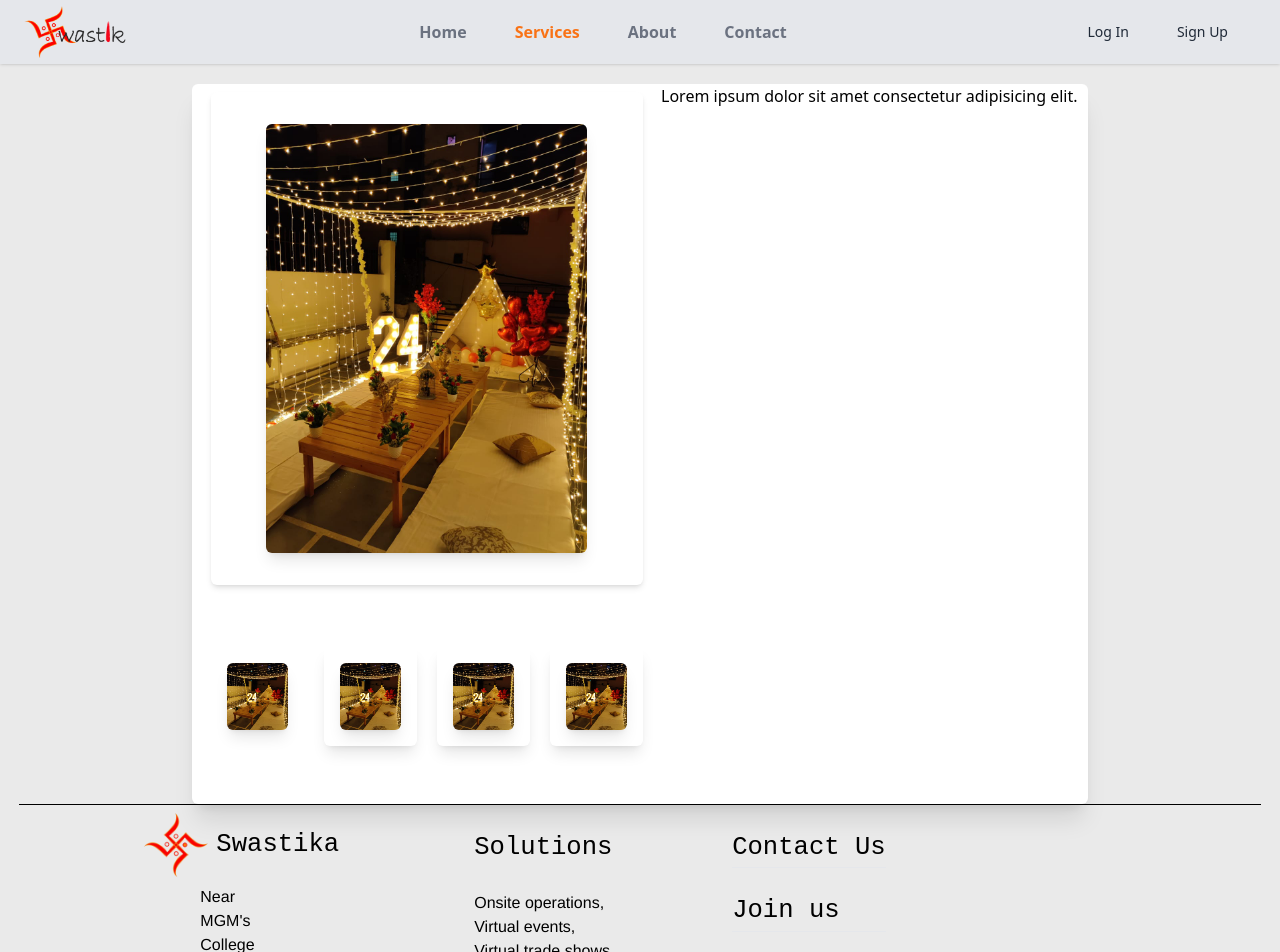
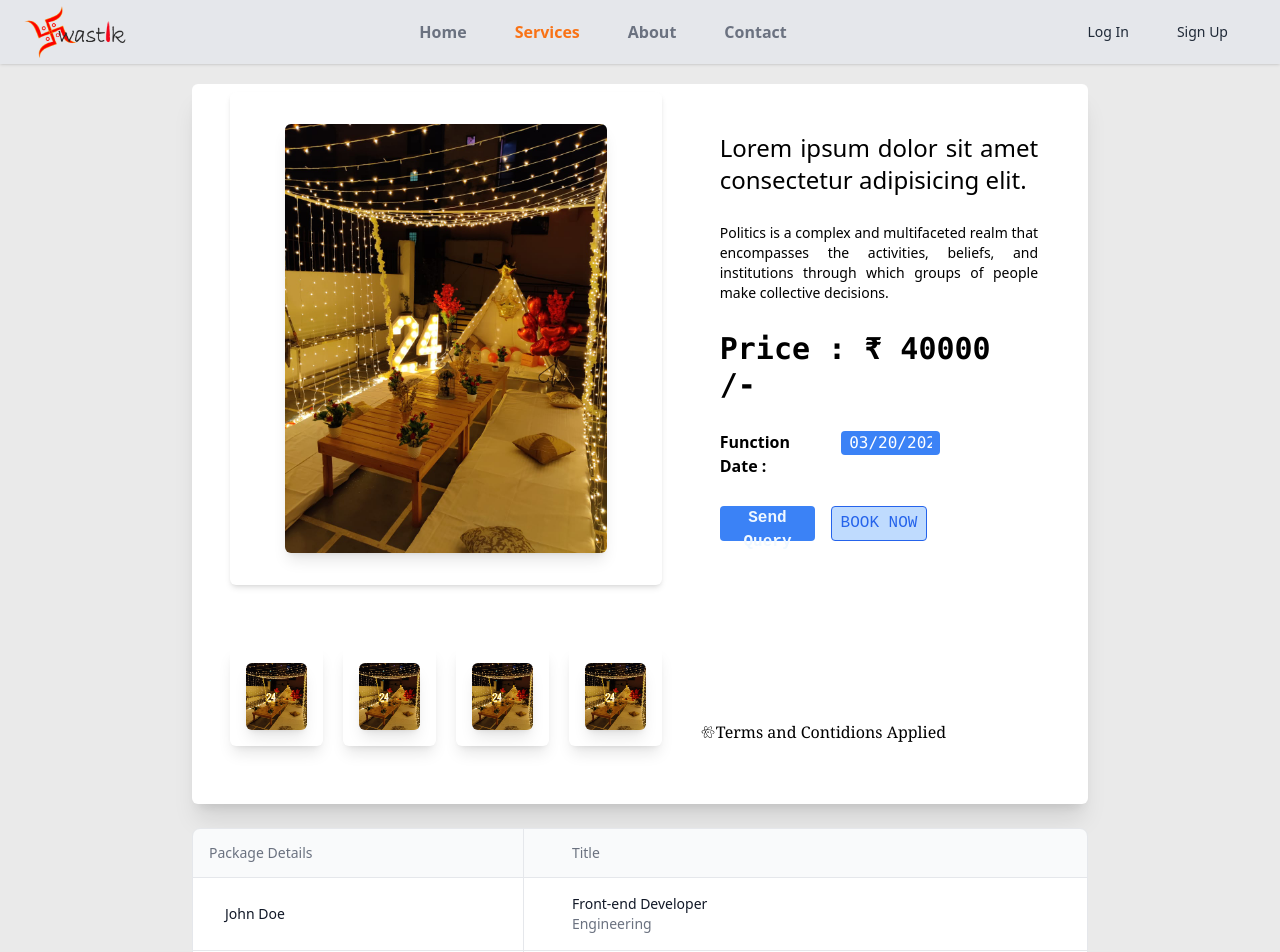
Before and after one commit to Mahi-Rathod/Swastik-The-Event-Management-System, a React (Vite) app in the folder FrontEnd/Swastik-The-Event-Management-System/: page /services/book-package in a window 1280 px wide. Shown: the top 952 px of the page. Built offline with nearby package versions, Linux system fonts and the light colour scheme; no server answers; a web font is replaced by a local one.

Commit message:
Designed Booking Page

```diff
--- a/FrontEnd/Swastik-The-Event-Management-System/package.json
+++ b/FrontEnd/Swastik-The-Event-Management-System/package.json
@@ -20,6 +20,7 @@
     "multer": "^1.4.5-lts.1",
     "react": "^18.2.0",
     "react-cookie": "^7.1.4",
+    "react-datepicker": "^6.9.0",
     "react-dom": "^18.2.0",
     "react-icons": "^5.0.1",
     "react-redux": "^9.1.0",
--- a/FrontEnd/Swastik-The-Event-Management-System/src/components/BookPackages/BookPackage.jsx
+++ b/FrontEnd/Swastik-The-Event-Management-System/src/components/BookPackages/BookPackage.jsx
@@ -1,6 +1,24 @@
 import React, { useState } from 'react';
 import img1 from "../../assets/birthday/birthday_1.jpeg"
+import DatePicker from "react-datepicker";
+import "react-datepicker/dist/react-datepicker.css";
+import { DiAtom } from "react-icons/di";
+
+const people = [
+    {
+      name: 'John Doe',
+      title: 'Front-end Developer',
+      department: 'Engineering'
+    },
+    {
+      name: 'Jane Doe',
+      title: 'Back-end Developer',
+      department: 'Engineering',
+    }
+  ]
+
 function Book() {
+    const [startDate, setStartDate] = useState(new Date());
     const [details, setDetails] = useState([
         {
             Locations: "Delhi",
@@ -30,7 +48,7 @@ function Book() {
                     </div>
 
                     <div className="h-[30%] w-[100%] gap-5 flex flex-row items-center">
-                        <div className='w-[50%] h-[50%] p-4 rounded-md'>
+                        <div className='w-[50%] h-[50%] shadow-lg p-4 rounded-md'>
                             <img src={img1} alt="" className='w-[100%] h-[100%] shadow-lg  rounded-md' />
                         </div>
                         <div className='w-[50%] h-[50%] shadow-lg p-4 rounded-md'>
@@ -46,8 +64,79 @@ function Book() {
                     </div>
                 </div>
 
-                <div className="t">
-                    <h3> Lorem ipsum dolor sit amet consectetur adipisicing elit.</h3>
+                <div className="w-[40%] flex flex-col justify-between">
+                    <div className="p-5 w-[100%] h-[70%] flex flex-col justify-evenly">
+                        <h3 className='text-2xl font-sans text-black-600 text-justify'> Lorem ipsum dolor sit amet consectetur adipisicing elit.</h3>
+                        <p className='text-sm font-sans text-black-600 text-justify'> Politics is a complex and multifaceted realm that encompasses the activities, beliefs, and institutions through which groups of people make collective decisions.
+                        </p>
+                        <h3 className='text-3xl font-bold font-mono text-black-600'> Price : ₹ 40000 /- </h3>
+                        <div className='font-sans w-[100%] flex gap-4'>
+                            <p className='text-md font-semibold'>Function Date : </p>
+                            <DatePicker
+                                selected={startDate}
+                                onChange={(date) => setStartDate(date)}
+                                className='rounded font-mono w-[50%] px-2 bg-blue-500 text-white'
+                            />
+                        </div>
+                        <div className='flex justify-start gap-4 w-[100%]'>
+                            <button className='w-[30%] bg-blue-500'> Send Query</button>
+                            <button className='w-[30%] bg-blue-200 font-thin border-solid border-blue-600 border-[1px] text-blue-600'> BOOK NOW</button>
+                        </div>
+                    </div>
+
+                    <div className='h-[20%] flex items-center font-serif'>
+                        <DiAtom />
+                        <p>Terms and Contidions Applied</p>
+                    </div>
+
+                </div>
+            </div>
+
+            <div className="mt-6 flex flex-col w-[70%] m-auto">
+                <div className="-mx-4 -my-2 overflow-x-auto sm:-mx-6 lg:-mx-8">
+                    <div className="inline-block min-w-full py-2 align-middle md:px-6 lg:px-8">
+                        <div className="overflow-hidden border border-gray-200 md:rounded-lg">
+                            <table className="min-w-full divide-y divide-gray-200">
+                                <thead className="bg-gray-50">
+                                    <tr className="divide-x divide-gray-200">
+                                        <th
+                                            scope="col"
+                                            className="px-4 py-3.5 text-left text-sm font-normal text-gray-500"
+                                        >
+                                            <span>Package Details</span>
+                                        </th>
+                                        <th
+                                            scope="col"
+                                            className="px-12 py-3.5 text-left text-sm font-normal text-gray-500"
+                                        >
+                                            Title
+                                        </th>
+
+                                    </tr>
+                                </thead>
+                                <tbody className="divide-y divide-gray-200 bg-white">
+                                    {people.map((person) => (
+                                        <tr key={person.name} className="divide-x divide-gray-200">
+                                            <td className="whitespace-nowrap px-4 py-4">
+                                                <div className="flex items-center">
+                                                    <div className="ml-4">
+                                                        <div className="text-sm font-medium text-gray-900">{person.name}</div>
+                                                        <div className="text-sm text-gray-500">{person.email}</div>
+                                                    </div>
+                                                </div>
+                                            </td>
+                                            <td className="whitespace-nowrap px-12 py-4">
+                                                <div className="text-sm text-gray-900">{person.title}</div>
+                                                <div className="text-sm text-gray-500">{person.department}</div>
+                                            </td>
+
+
+                                        </tr>
+                                    ))}
+                                </tbody>
+                            </table>
+                        </div>
+                    </div>
                 </div>
             </div>
         </>
```
Also changed, not shown: 1 other file (tests, documents, lock files or other folders).
